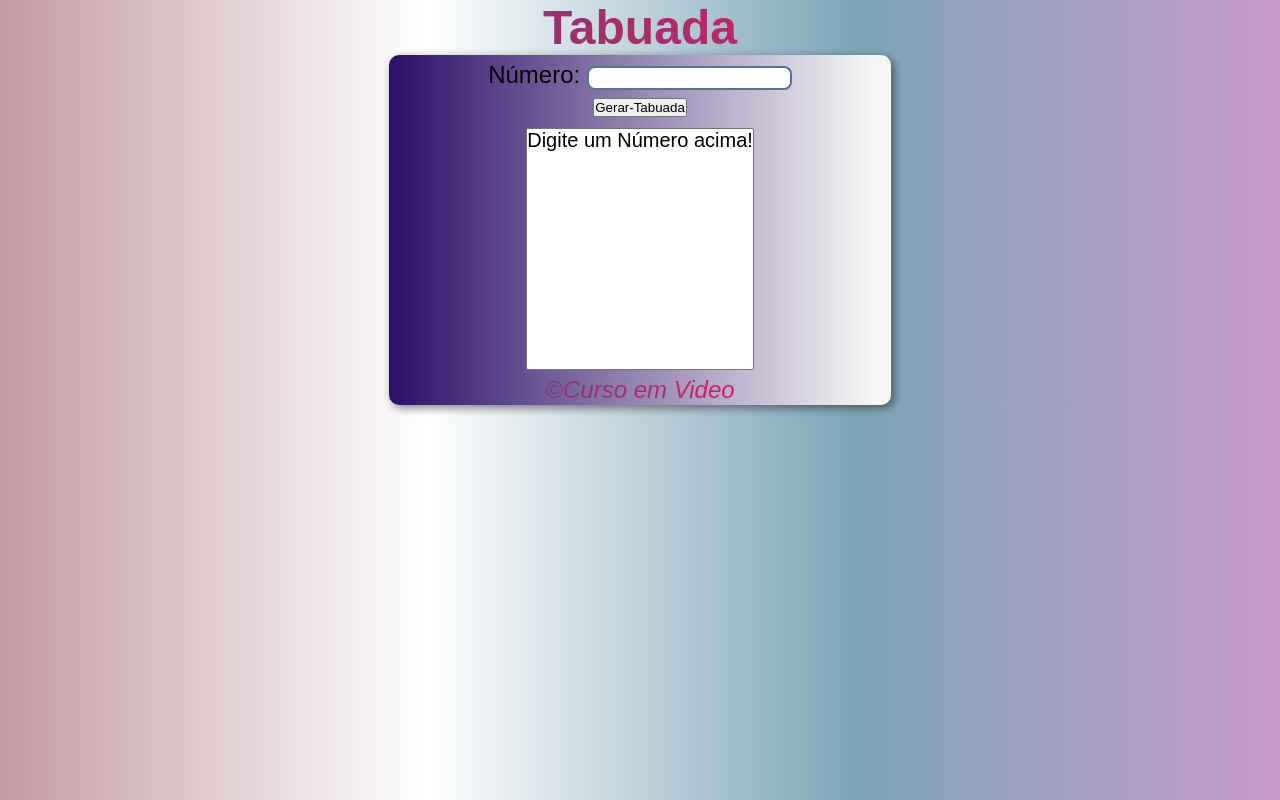
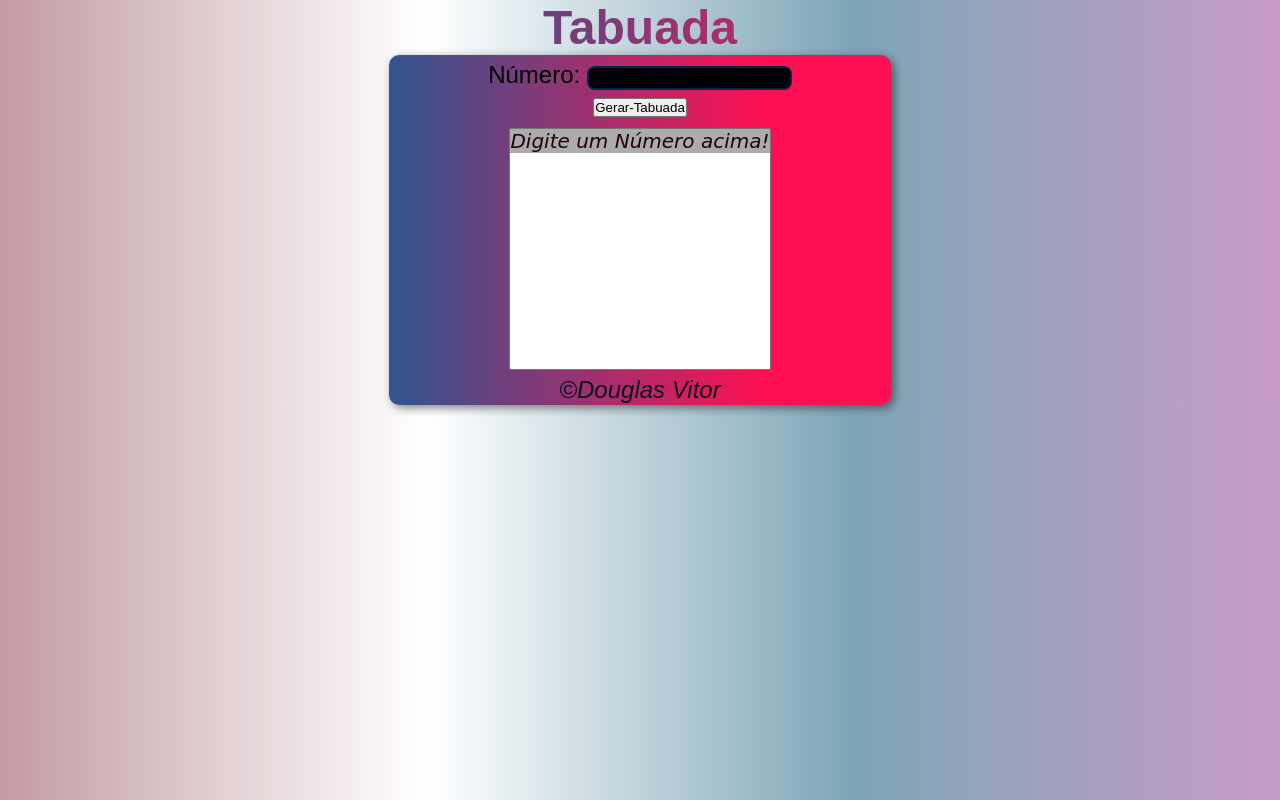
Before and after one commit to vitordouglas/Tabuada, a plain HTML site: page index.html in a window 1280 px wide. Drawn offline with Linux system fonts and the light colour scheme.

Commit message:
Adicionando o projeto Tabuada no Git
Mudando as cores dos campos da tabuada.

```diff
--- a/index.html
+++ b/index.html
@@ -23,7 +23,7 @@
 
         </div>
         <footer>
-            <p>&copy;Curso em Video</p>
+            <p>&copy;Douglas Vitor</p>
         </footer>
     </section>
 
--- a/style.css
+++ b/style.css
@@ -10,8 +10,8 @@ body{
 }
 
 h1{
-    background: -webkit-linear-gradient(left, #343691 0%, #5e2525 100%);
-    background: -webkit-linear-gradient(right, #ff1053 15%, #2f558f 100%);
+    background: -webkit-linear-gradient(left, #343691 20%, #5e2525 70%);
+    background: -webkit-linear-gradient(right, #ff1053 25%, #2f558f 70%);
     -webkit-background-clip: text;
     -webkit-text-fill-color:transparent;
 
@@ -23,7 +23,7 @@ header {
 }
 
 section {
-    background: -webkit-linear-gradient(right, #f5f5f5 4%, #2e0e69 100%);
+    background: -webkit-linear-gradient(right, #ff1053 25%, #2f558f 100%);
     border-radius: 10px;
     padding: 1px 1px;
     width: 500px;
@@ -37,28 +37,38 @@ div{
 }
 
 input[type=number]{
+    background-color: rgb(1, 0, 8);
     height: 20px;
     padding: 0px;
     margin: 0px;
     color: rgb(153, 71, 51);
     font-size: 15px;
     text-align: center;
-    font-weight: bold;
+    font-weight: normal;
+    font-style: italic;
     border-radius: 8px;
     border: 2px solid rgba(6, 57, 99, 0.692);
 }
 
 input[type=number]:focus {
-    color: rgb(10, 10, 10);
+    color: rgb(250, 249, 249);
+    font-size: 14px;
+    font-family:cursive;
+    font-weight: normal;
+    font-style: italic;
 }
 
 option {
+    font-family: cursive;
     font-size: 20px;
+    font-style: italic;
+    background-color: rgba(27, 27, 27, 0.363);
+    color: rgb(37, 0, 0);
 }
 
 footer {
-    background: -webkit-linear-gradient(left, #91344e 0%, #5e2525 100%);
-    background: -webkit-linear-gradient(right, #ff1053 15%, #2f558f 100%);
+    background: -webkit-linear-gradient(left, #0e0d0d 0%, #0f0000 100%);
+    background: -webkit-linear-gradient(right, #141414 15%, #01112b 100%);
     -webkit-background-clip: text;
     -webkit-text-fill-color:transparent;
     text-align: center;
```
